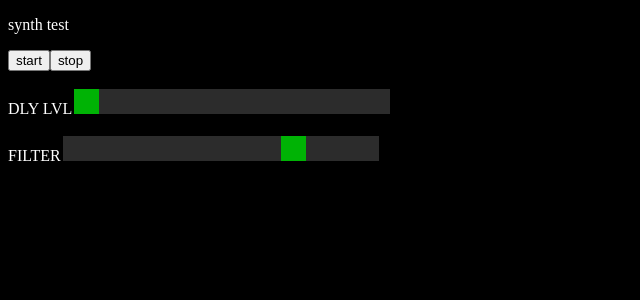
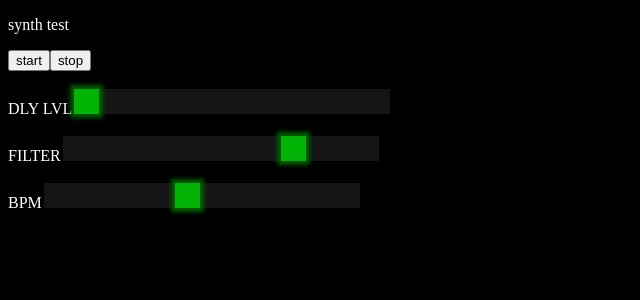
Before and after one commit to StollerSystem/HEPTAGRAM, a React (Create React App) app: page / in a window 1280 px wide. Shown: the top 300 px of the page, without its empty margins (0-640 px from the left). Built offline with nearby package versions, Linux system fonts and the light colour scheme.

Commit message:
add BPM counter - sets state - working

```diff
--- a/src/components/Controls.js
+++ b/src/components/Controls.js
@@ -9,6 +9,7 @@ function Controls(props) {
       <button onClick={props.stop}>stop</button>
       <p>DLY LVL<input type="range" min="0" max="100" defaultValue="0" className="slider" id="delayLevel"/></p>
       <p>FILTER<input type="range" min="0" max="100" defaultValue="75" className="slider" id="filterCutoff"/></p>
+      <p>BPM<input type="range" min="0" max="200" defaultValue="90" className="slider" id="bpmCount"/></p>
     </React.Fragment>
   )
 }
--- a/src/components/Synth.js
+++ b/src/components/Synth.js
@@ -37,25 +37,30 @@ class Synth extends Component {
     Tone.Transport.toggle()
   }
 
-  handleDelayLevel = () => {
-
+  handleBPMChange = (bpm) => {
+    this.setState( {BPM: bpm})
   }
 
   componentDidMount() {
 
-    const delay = this.delay;
-    const filter = this.filter
-    delay.wet.value = 0;
 
     var delaySlide = document.getElementById('delayLevel');
+    const delay = this.delay;
+    delay.wet.value = 0;
     delaySlide.addEventListener("input", function() {
-      console.log(this.value)
       delay.wet.value = this.value/100;
     });
 
+    const filter = this.filter
     var filterSlide = document.getElementById('filterCutoff');
     filterSlide.addEventListener("input", function() {
       filter.frequency.value = this.value*100;
+    });
+
+    var bpmSlide = document.getElementById('bpmCount');
+    const handleBPMchange = this.handleBPMChange
+    bpmSlide.addEventListener("input", function() {
+      handleBPMchange(this.value);
     });
 
   }
--- a/src/index.css
+++ b/src/index.css
@@ -8,7 +8,7 @@ body {
   -webkit-appearance: none;
   width: 25%;
   height: 25px;
-  background: #3f3f3f;
+  background: #1f1f1f;
   outline: none;
   opacity: 0.7;
   -webkit-transition: .2s;
@@ -24,6 +24,7 @@ body {
   appearance: none;
   width: 25px;
   height: 25px;
+  box-shadow: 0px 0px 4px 4px green;
   background: #00ff08;
   cursor: pointer;
 }
```
Also changed, not shown: 1 other file (tests, documents, lock files or other folders).
